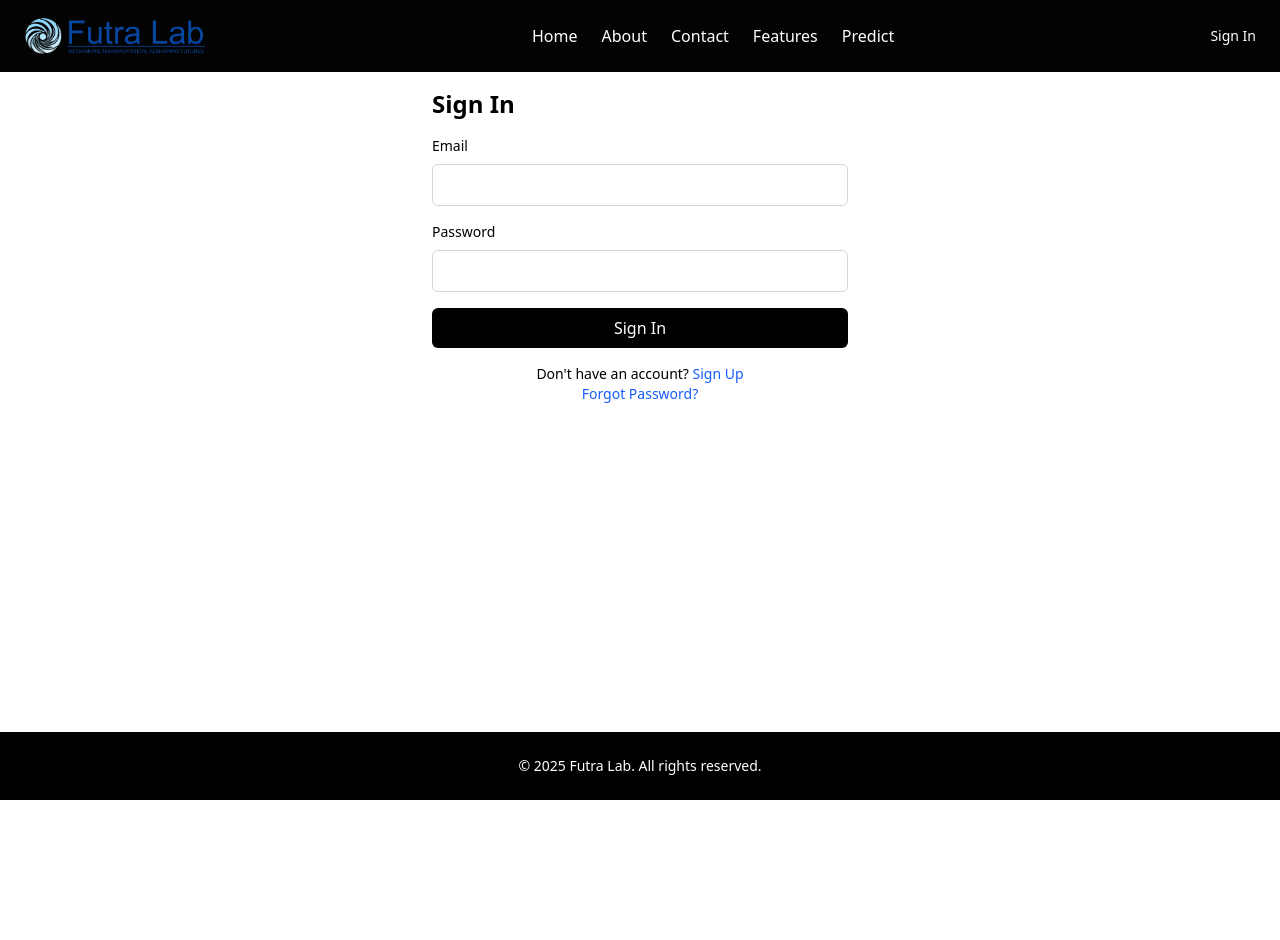
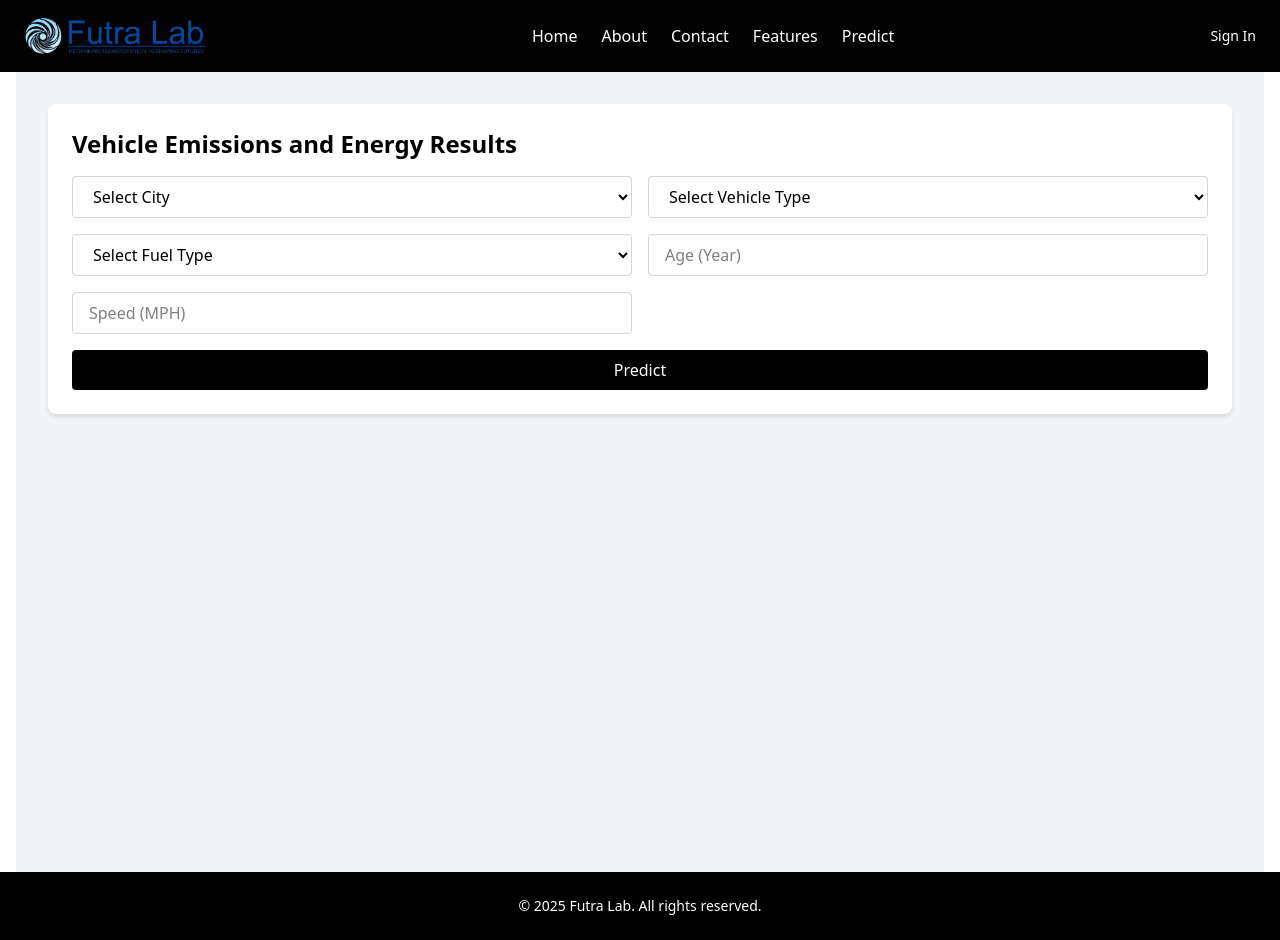
Before and after one commit to maharajkarnabeera/Futra-Lab, a React (Vite) app: page /predict in a window 1280 px wide. Before the commit this address led to /signin. Before the commit the page ends 800 px from the top, so only its background shows below. Built offline with nearby package versions, Linux system fonts and the light colour scheme; no server answers.

Commit message:
Added City field in Predict and updated history

```diff
--- a/src/App.jsx
+++ b/src/App.jsx
@@ -39,10 +39,10 @@
             <Route path="/contact" element={<Contact />} />
             <Route path="/features" element={<Features />} />
             <Route path="/rp" element={<ResetPassword />} />
+            <Route path="/predict" element={<Predict />} />
 
             {/* Protected Routes */}
             <Route element={<ProtectedRoute />}>
-              <Route path="/predict" element={<Predict />} />
               <Route path="/history" element={<History />} />
             </Route>
 
--- a/src/pages/History.jsx
+++ b/src/pages/History.jsx
@@ -41,6 +41,9 @@
                   {entry.fuel_type}
                 </p>
                 <p>
+                  <span className="font-medium">City:</span> {entry.city}
+                </p>
+                <p>
                   <span className="font-medium">Age:</span> {entry.age}
                 </p>
                 <p>
--- a/src/pages/Predict.jsx
+++ b/src/pages/Predict.jsx
@@ -17,6 +17,7 @@
     fuelType: "",
     age: "",
     trafficSpeed: "",
+    city: "",
   });
 
   const handleChange = (e) => {
@@ -36,6 +37,7 @@
           Speed: inputData.trafficSpeed,
           "Vehicle Type": inputData.vehicleType,
           "Fuel Type": inputData.fuelType,
+          City: inputData.city,
         },
       };
       const response = await api.post("/predict/", payload);
@@ -62,6 +64,15 @@
             onSubmit={handleSubmit}
             className="grid grid-cols-1 md:grid-cols-2 gap-4"
           >
+            <select
+              name="city"
+              value={inputData.city}
+              onChange={handleChange}
+              className="w-full px-4 py-2 border border-gray-300 rounded focus:outline-none focus:ring-2 focus:ring-blue-400"
+            >
+              <option value="">Select City</option>
+              <option value="Georgia">Georgia</option>
+            </select>
             <select
               name="vehicleType"
               value={inputData.vehicleType}
--- a/src/utilities/api.js
+++ b/src/utilities/api.js
@@ -6,6 +6,7 @@
   baseURL: "http://localhost:8000/api",
   headers: { "Content-Type": "application/json" },
   withCredentials: true, // Include cookies with requests
+  timeout: 5000,
 });
 
 api.interceptors.response.use(
```
